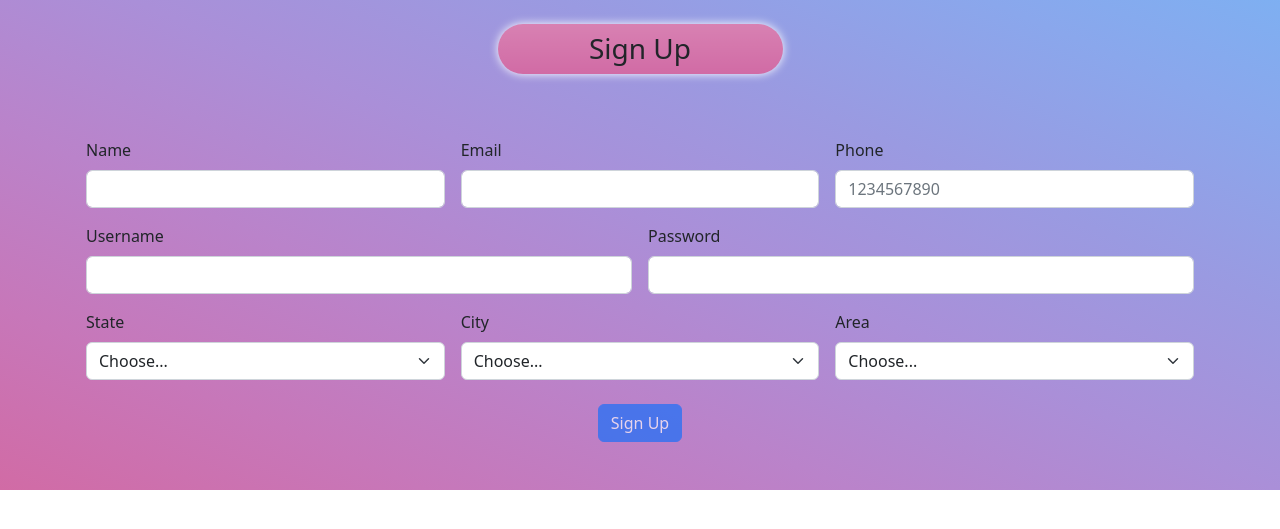
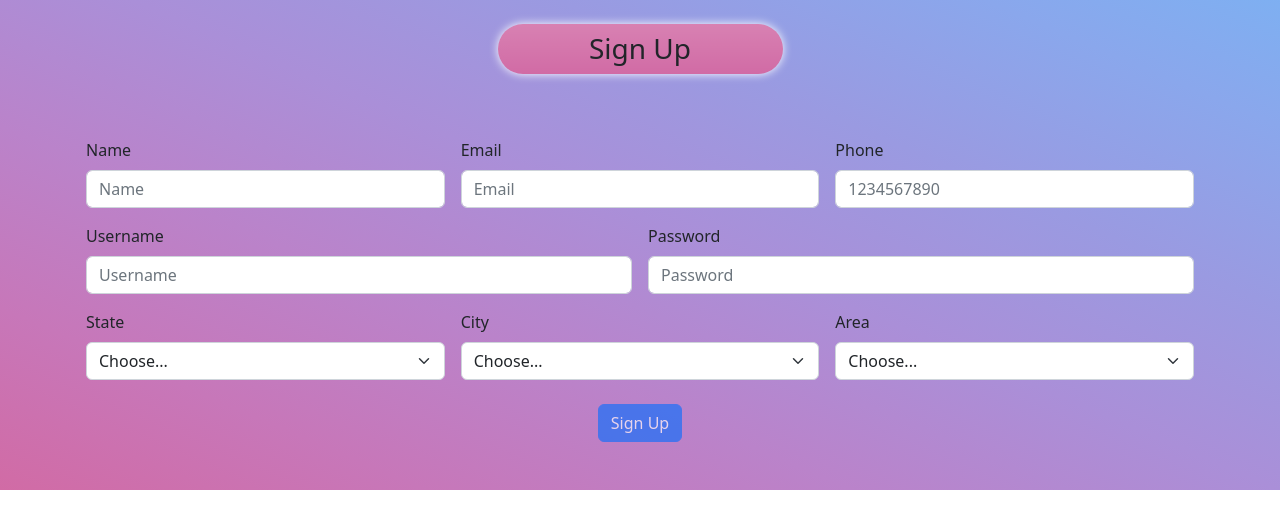
Before and after one commit to Rushikeshnimkar/blood-donation-project, a PHP site: page /signup.php in a window 1280 px wide. Shown: the part 56-585 px from the top of the page. Run offline with PHP 8.4, Linux system fonts and the light colour scheme; data comes from the database, SQL or seed files in the repository.

Commit message:
Sign Up fix + Form validation

```diff
--- a/donate.php
+++ b/donate.php
@@ -147,10 +147,14 @@
                         }
                     }
                     mysqli_close($con);
+                } else {
+                    echo "<div class='d-flex justify-content-center'>
+                            <h1 class='center'>Please Create an Account and Sign In!</h1>
+                        </div>";
                 }
             } else {
                 echo "<div class='d-flex justify-content-center'>
-                        <h1 class='center'>Please sign up</h1>
+                        <h1 class='center'>Please Create an Account and Sign In!</h1>
                     </div>";
             }
             ?>
--- a/signup.php
+++ b/signup.php
@@ -72,14 +72,14 @@
 
         <div class="container body-container">
             <div class="row justify-content-center">
-                <form action="submit.php" method="post" class="row g-3 m-4">
+                <form action="submit.php" method="post" name="signupForm" class="row g-3 m-4">
                     <div class="col-md-4">
-                        <label for="inputName4" class="form-label">Name</label>
-                        <input type="text" name="name" class="form-control" id="inputName4">
+                        <label for="inputName4" class="form-label name-input">Name</label>
+                        <input type="text" name="name" placeholder="Name" class="form-control form-name" id="inputName4">
                     </div>
                     <div class="col-md-4">
                         <label for="inputEmail4" class="form-label">Email</label>
-                        <input type="email" name="email" class="form-control" id="inputEmail4">
+                        <input type="email" name="email" placeholder="Email" class="form-control" id="inputEmail4">
                     </div>
                     <div class="col-md-4">
                         <label for="inputPhone4" class="form-label">Phone</label>
@@ -87,11 +87,11 @@
                     </div>
                     <div class="col-md-6">
                         <label for="inputUsername4" class="form-label">Username</label>
-                        <input type="username" name="username" class="form-control" id="inputUsername4">
+                        <input type="username" placeholder="Username" name="username" class="form-control" id="inputUsername4">
                     </div>
                     <div class="col-md-6">
                         <label for="inputPassword4" class="form-label">Password</label>
-                        <input type="password" name="password" class="form-control" id="inputPassword4">
+                        <input type="password" placeholder="Password" name="password" class="form-control" id="inputPassword4">
                     </div>
 
                     <div class="col-md-4">
@@ -135,7 +135,7 @@
         let cities = <?php echo json_encode($cities); ?>;
         let areas = <?php echo json_encode($areas); ?>;
     </script>
-    <script src="./index.js"></script>
+    <script src="./script.js"></script>
 </body>
 
 </html>
```
Also changed, not shown: script.js (+9 -9 lines), submit.php (+41 -16 lines).
